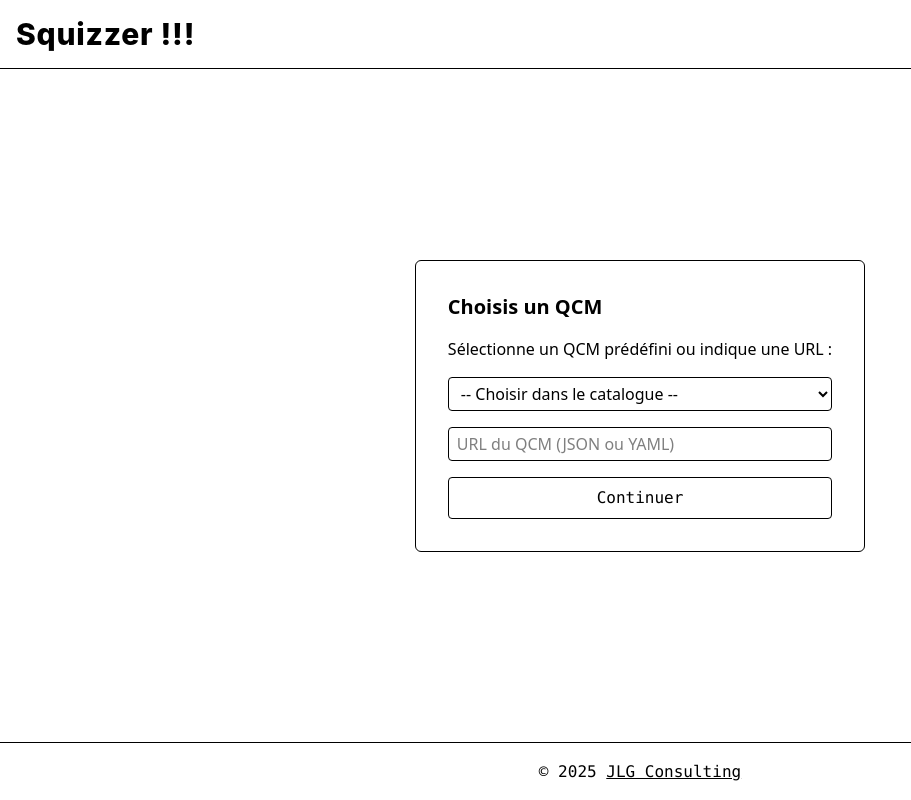
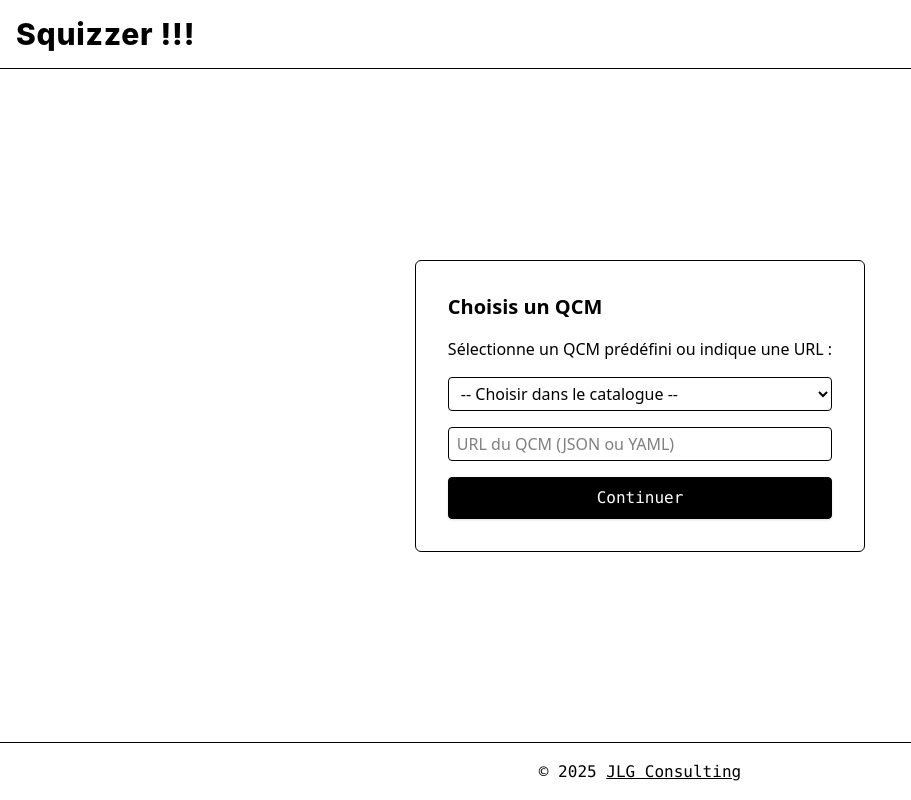
Before and after one commit to jlg-formation/squizzer, a React (Vite) app: page /squizzer/load-qcm in a window 1280 px wide. Shown: the whole page, without its empty margins (0-911 px from the left). Built offline with nearby package versions, Linux system fonts and the light colour scheme.

Commit message:
feat: implement ButtonPrimary component and replace buttons in ConfigPage, HomePage, LoadQcmPage, and QrcodePage

```diff
--- /dev/null
+++ b/src/components/ButtonPrimary.tsx
@@ -0,0 +1,25 @@
+import React from "react";
+
+interface ButtonPrimaryProps
+  extends React.ButtonHTMLAttributes<HTMLButtonElement> {
+  children: React.ReactNode;
+  className?: string;
+}
+
+/**
+ * Primary button for main actions
+ */
+const ButtonPrimary: React.FC<ButtonPrimaryProps> = ({
+  children,
+  className = "",
+  ...props
+}) => (
+  <button
+    className={`cursor-pointer rounded border border-black bg-black px-4 py-2 font-mono text-white shadow transition-colors duration-150 hover:bg-gray-900 ${className}`}
+    {...props}
+  >
+    {children}
+  </button>
+);
+
+export default ButtonPrimary;
--- a/src/pages/ConfigPage.tsx
+++ b/src/pages/ConfigPage.tsx
@@ -1,6 +1,7 @@
 import React from "react";
 import { useNavigate } from "react-router-dom";
 import Layout from "../layout/Layout";
+import ButtonPrimary from "../components/ButtonPrimary";
 
 const ConfigPage: React.FC = () => {
   const navigate = useNavigate();
@@ -30,12 +31,9 @@ const ConfigPage: React.FC = () => {
             placeholder="Seed (aléatoire)"
             className="block w-full rounded border border-black px-2 py-1"
           />
-          <button
-            type="submit"
-            className="w-full rounded border border-black bg-white px-4 py-2 font-mono hover:bg-gray-100"
-          >
+          <ButtonPrimary type="submit" className="w-full">
             Générer le QRCode
-          </button>
+          </ButtonPrimary>
         </form>
       </div>
     </Layout>
--- a/src/pages/HomePage.tsx
+++ b/src/pages/HomePage.tsx
@@ -1,6 +1,7 @@
 import React from "react";
 
 import { Link } from "react-router-dom";
+import ButtonPrimary from "../components/ButtonPrimary";
 import Layout from "../layout/Layout";
 
 const HomePage: React.FC = () => (
@@ -11,11 +12,8 @@ const HomePage: React.FC = () => (
         Bienvenue sur Squizzer ! Commence par configurer ton QCM pour la
         formation.
       </p>
-      <Link
-        to="/load-qcm"
-        className="block w-full rounded border border-black bg-white px-4 py-2 text-center font-mono hover:bg-gray-100"
-      >
-        Commencer
+      <Link to="/load-qcm" className="block w-full">
+        <ButtonPrimary className="w-full">Commencer</ButtonPrimary>
       </Link>
     </div>
   </Layout>
--- a/src/pages/LoadQcmPage.tsx
+++ b/src/pages/LoadQcmPage.tsx
@@ -2,6 +2,7 @@ import React from "react";
 
 import { Link } from "react-router-dom";
 import Layout from "../layout/Layout";
+import ButtonPrimary from "../components/ButtonPrimary";
 
 // ...existing code...
 const PREDEFINED_QCMS = [
@@ -40,11 +41,8 @@ const LoadQcmPage: React.FC = () => {
           value={customUrl}
           onChange={(e) => setCustomUrl(e.target.value)}
         />
-        <Link
-          to="/config"
-          className="block w-full rounded border border-black bg-white px-4 py-2 text-center font-mono hover:bg-gray-100"
-        >
-          Continuer
+        <Link to="/config" className="block w-full">
+          <ButtonPrimary className="w-full">Continuer</ButtonPrimary>
         </Link>
       </div>
     </Layout>
--- a/src/pages/QrcodePage.tsx
+++ b/src/pages/QrcodePage.tsx
@@ -1,5 +1,6 @@
 import React from "react";
 import Layout from "../layout/Layout";
+import ButtonPrimary from "../components/ButtonPrimary";
 
 const QrcodePage: React.FC = () => (
   <Layout>
@@ -14,9 +15,7 @@ const QrcodePage: React.FC = () => (
         readOnly
         className="mb-4 block w-full rounded border border-black px-2 py-1 font-mono"
       />
-      <button className="w-full rounded border border-black bg-white px-4 py-2 font-mono hover:bg-gray-100">
-        Copier le lien
-      </button>
+      <ButtonPrimary className="w-full">Copier le lien</ButtonPrimary>
     </div>
   </Layout>
 );
```
